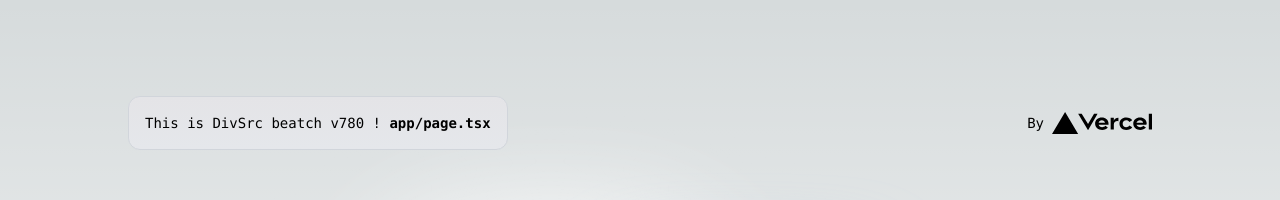
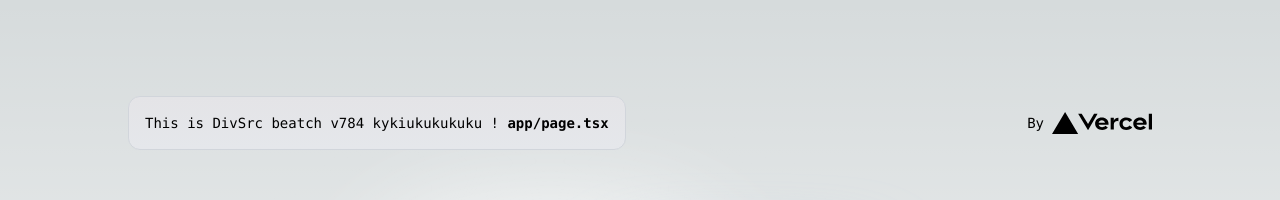
Before and after one commit to iluxav/next-demo, a Next.js app: page / in a window 1280 px wide. Shown: the top 200 px of the page. Built offline with nearby package versions, Linux system fonts and the light colour scheme.

Commit message:
Update page.tsx

```diff
--- a/app/page.tsx
+++ b/app/page.tsx
@@ -5,7 +5,7 @@ export default function Home() {
     <main className="flex min-h-screen flex-col items-center justify-between p-24">
       <div className="z-10 max-w-5xl w-full items-center justify-between font-mono text-sm lg:flex">
         <p className="fixed left-0 top-0 flex w-full justify-center border-b border-gray-300 bg-gradient-to-b from-zinc-200 pb-6 pt-8 backdrop-blur-2xl dark:border-neutral-800 dark:bg-zinc-800/30 dark:from-inherit lg:static lg:w-auto  lg:rounded-xl lg:border lg:bg-gray-200 lg:p-4 lg:dark:bg-zinc-800/30">
-          This is DivSrc beatch v780 !&nbsp;
+          This is DivSrc beatch v784 kykiukukukuku !&nbsp;
           <code className="font-mono font-bold">app/page.tsx</code>
         </p>
         <div className="fixed bottom-0 left-0 flex h-48 w-full items-end justify-center bg-gradient-to-t from-white via-white dark:from-black dark:via-black lg:static lg:h-auto lg:w-auto lg:bg-none">
```
